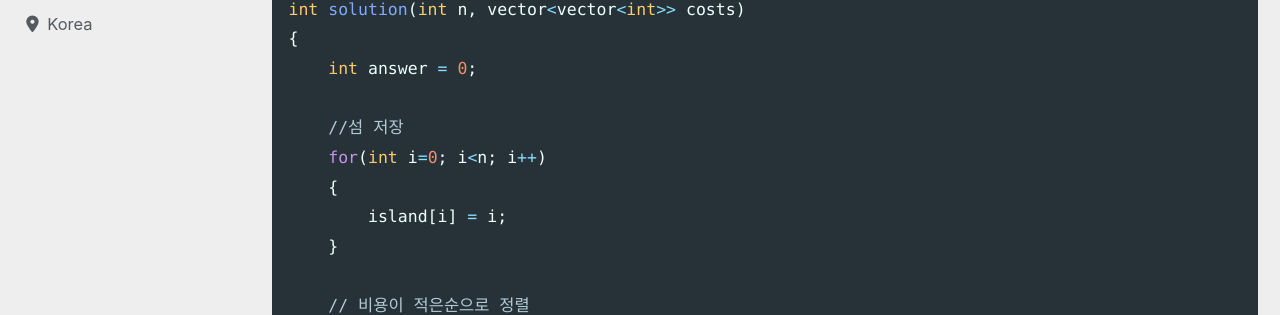
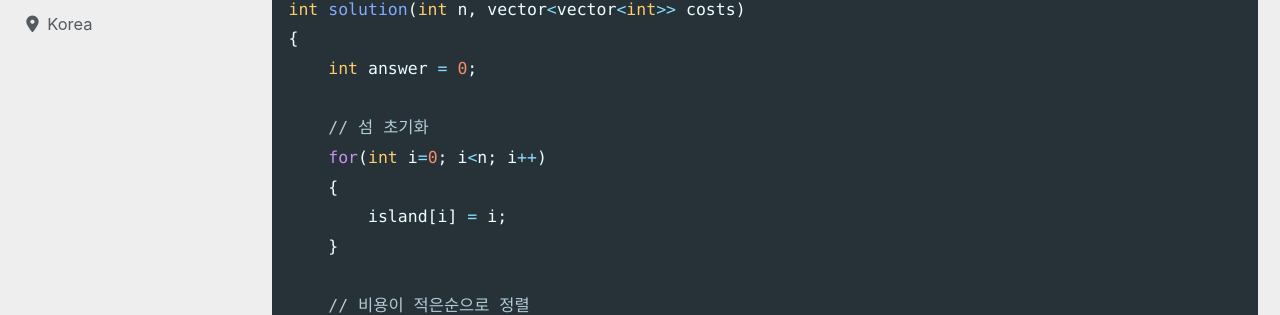
Before and after one commit to devMyeong/devMyeong.github.io, a Jekyll site: the page built from _posts/codingTest/2022-07-06-프로그래머스.md, in a window 1280 px wide and 900 px high, scrolled down 45392 px. Shown: the part 142-457 px from the top of the window. Built offline with Jekyll 4.4.1, drawn with Linux system fonts in a browser that asks for light colours; cached includes are drawn as plain includes; nearby versions of some CDN libraries; some web fonts are replaced; comment, search, counter and statistics services are not loaded.

Commit message:
Chore : 프로그래머스 주석 수정

```diff
--- a/_posts/codingTest/2022-07-06-프로그래머스.md
+++ b/_posts/codingTest/2022-07-06-프로그래머스.md
@@ -1288,7 +1288,7 @@ int solution(int n, vector<vector<int>> costs)
 {
     int answer = 0;
 
-    //섬 저장
+    // 섬 초기화
     for(int i=0; i<n; i++)
     {
         island[i] = i;
```
